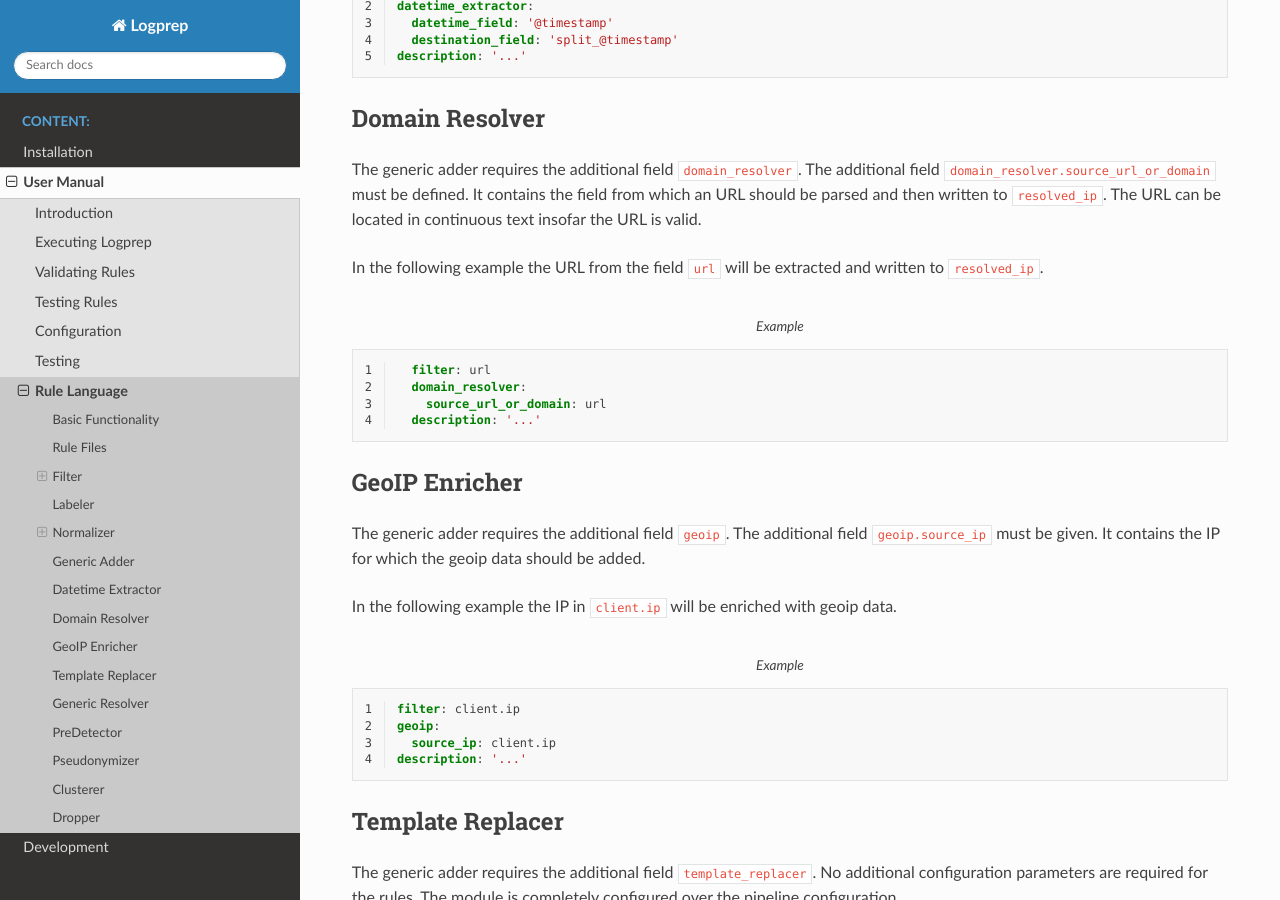
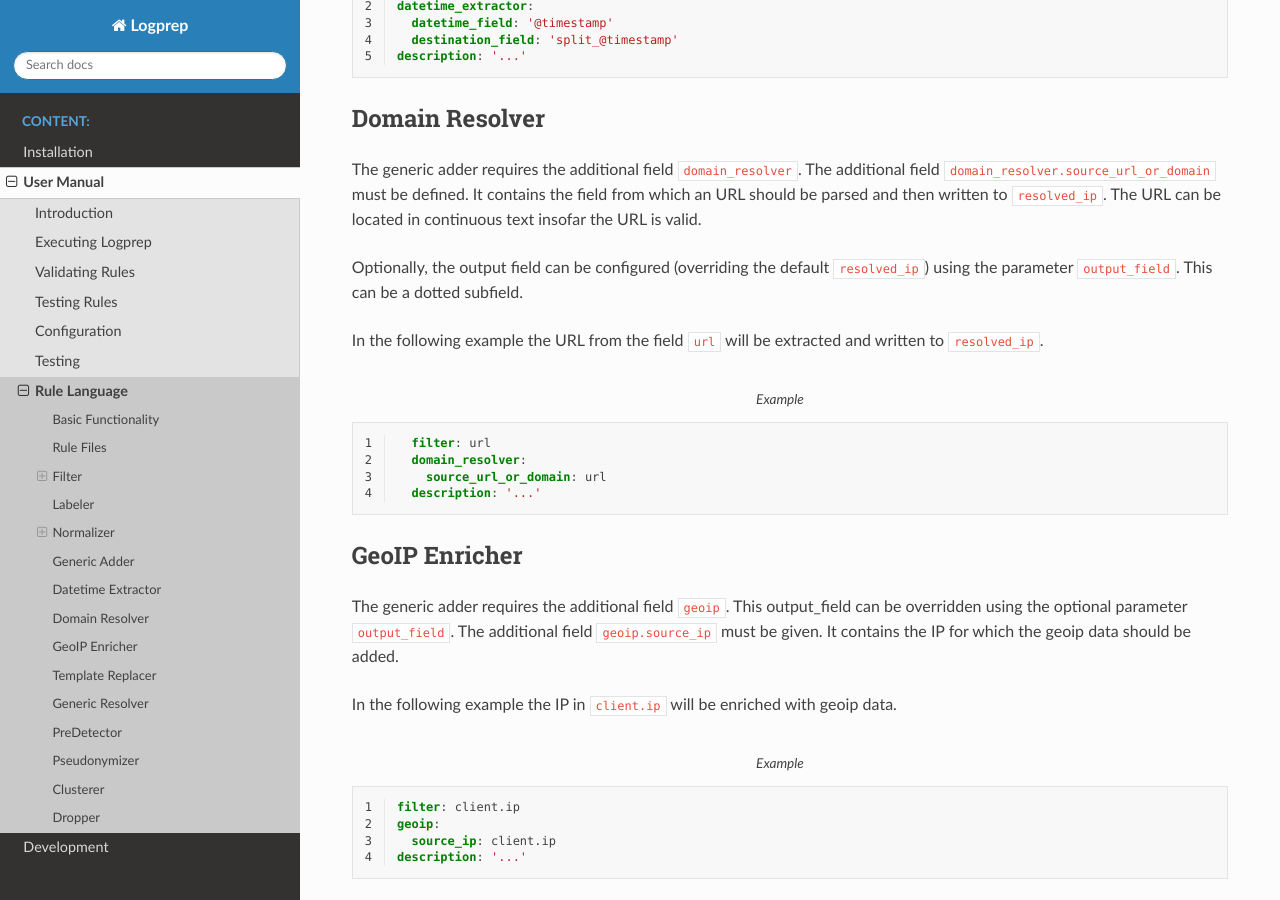
Before and after one commit to fkie-cad/Logprep, a Sphinx documentation site: the page built from doc/source/user_manual/rule_language.rst, in a window 1280 px wide and 900 px high, scrolled down 7538 px. Built offline with Sphinx 7.4.7 and the Read the Docs theme 2.0.0, drawn with Linux system fonts in a browser that asks for light colours; pages that are not in the unit, such as notebooks, are missing from menus.

Commit message:
Modify documentation to account for output field configurability

```diff
--- a/doc/source/user_manual/rule_language.rst
+++ b/doc/source/user_manual/rule_language.rst
@@ -985,6 +985,9 @@ The additional field :code:`domain_resolver.source_url_or_domain` must be define
 It contains the field from which an URL should be parsed and then written to :code:`resolved_ip`.
 The URL can be located in continuous text insofar the URL is valid.
 
+Optionally, the output field can be configured (overriding the default :code:`resolved_ip`) using the parameter :code:`output_field`.
+This can be a dotted subfield.
+
 In the following example the URL from the field :code:`url` will be extracted and written to :code:`resolved_ip`.
 
 ..  code-block:: yaml
@@ -1000,6 +1003,7 @@ GeoIP Enricher
 ==============
 
 The generic adder requires the additional field :code:`geoip`.
+This output_field can be overridden using the optional parameter :code:`output_field`.
 The additional field :code:`geoip.source_ip` must be given.
 It contains the IP for which the geoip data should be added.
 
```
